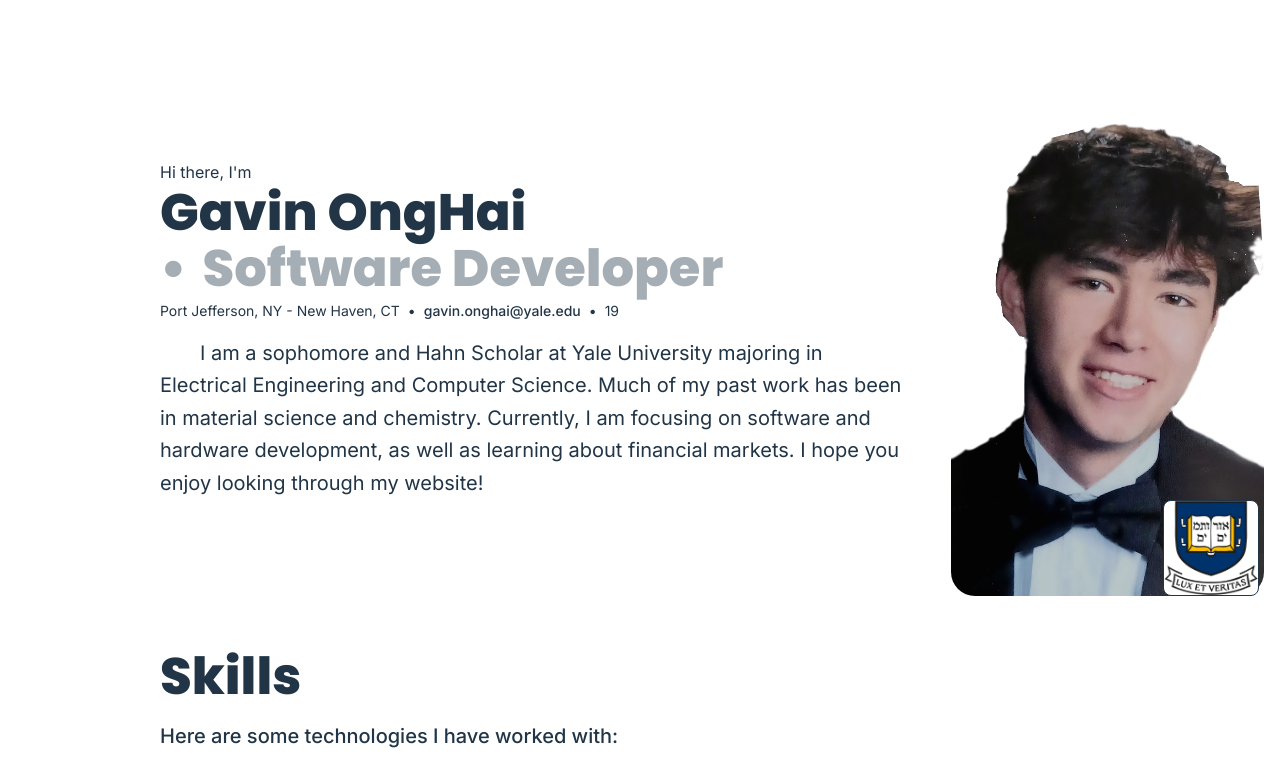
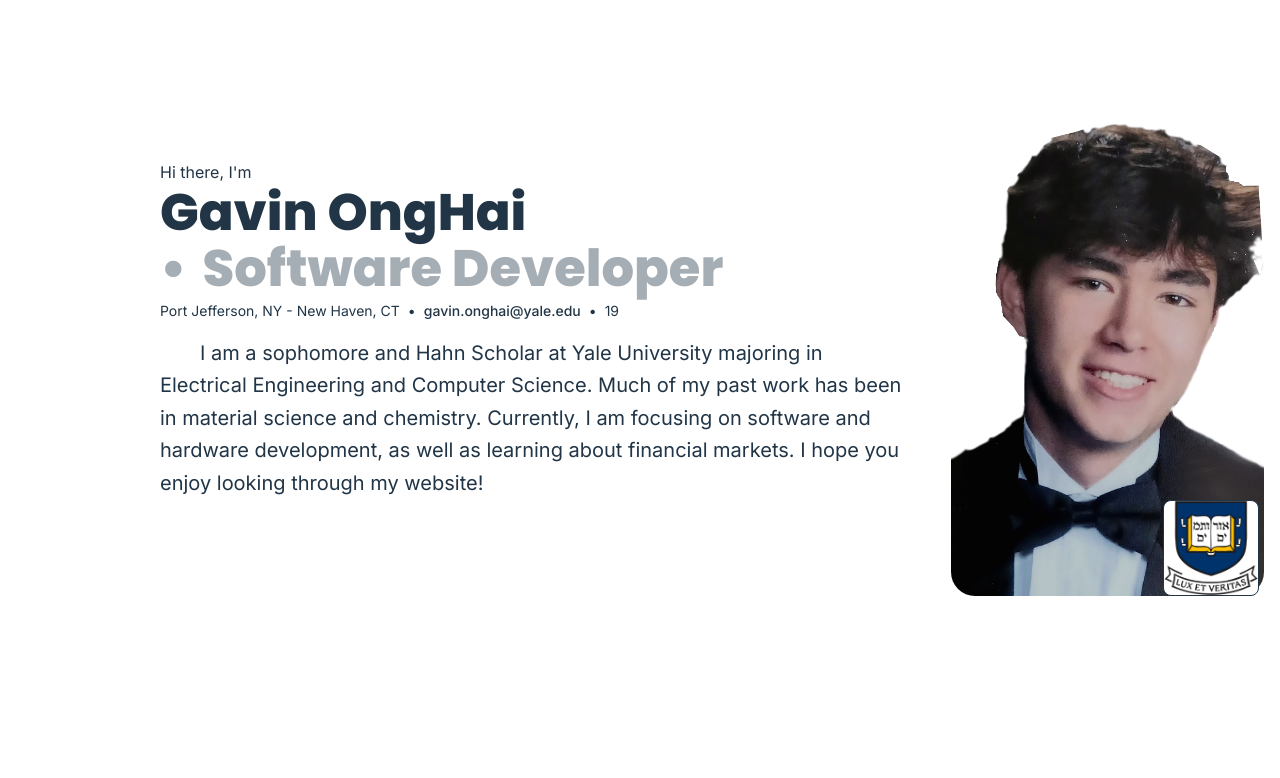
Before and after one commit to onghaig/onghaig.github.io, a React (Vite) app: page / in a window 1280 px wide. Shown: the top 778 px of the page. Built offline with nearby package versions, Linux system fonts and the light colour scheme.

Commit message:
Fixed spacing for elements. Added basic skills intro

```diff
--- a/src/components/skills.tsx
+++ b/src/components/skills.tsx
@@ -1,12 +1,9 @@
 export default function Skills() {
     return (
-            <section id="skills" className="relative flex flex-col justify-center px-4 lg:px-8">
+            <section id="skills" className="relative min-h-screen flex flex-col justify-start px-4 lg:px-8 pt-16 lg:pt-32 scroll-mt-0">
                 <h1 className="text-3xl lg:text-4xl font-bold mb-4 text-center lg:text-left">
                     Skills
                 </h1>
-                <p className="text-lg lg:text-xl lg:text-left font-medium leading-relaxed mb-4">
-                    Here are some technologies I have worked with:
-                </p>
         </section>
     )
 }
```
